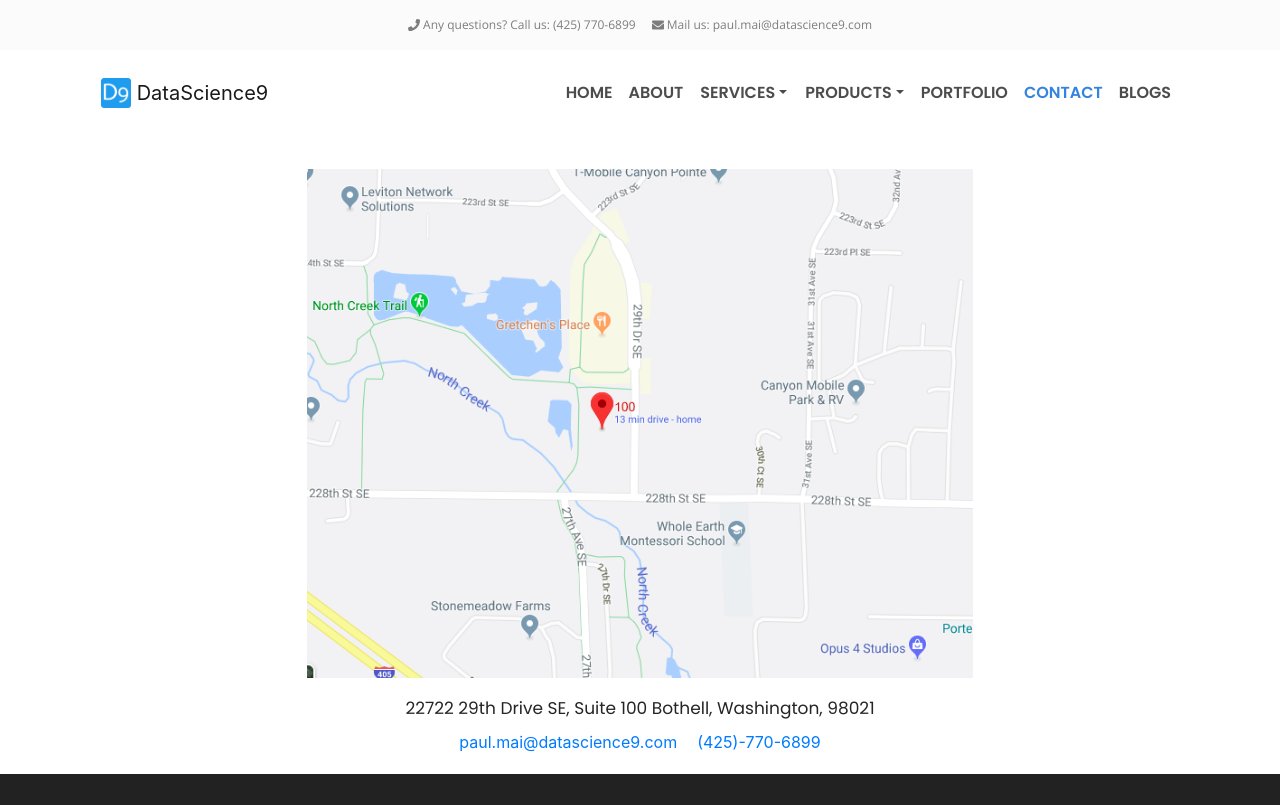
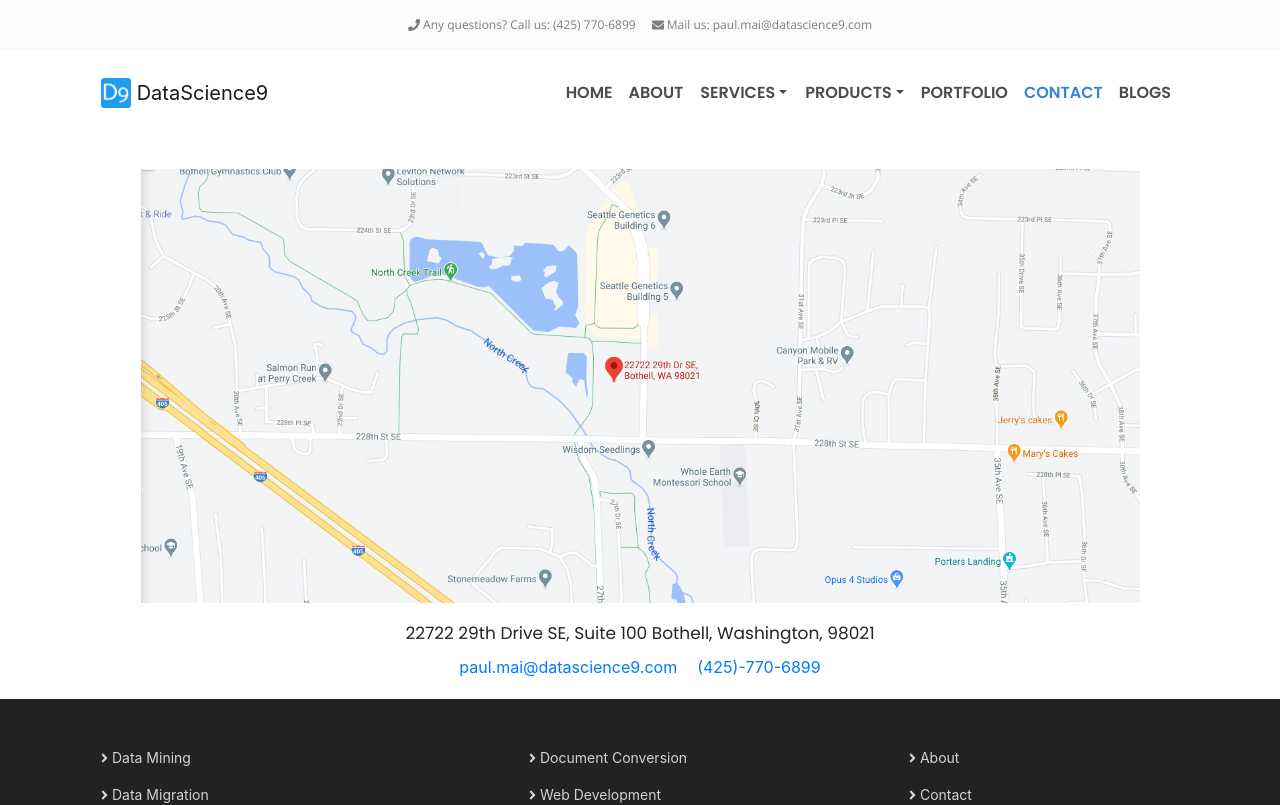
Before and after one commit to gmai2006/reactdatascience9, a React (Create React App) app: page /contact in a window 1280 px wide. Shown: the top 805 px of the page. Built offline with nearby package versions, Linux system fonts and the light colour scheme.

Commit message:
updated google map location pic

```diff
--- a/src/pages/Contact/style.css
+++ b/src/pages/Contact/style.css
@@ -3,8 +3,8 @@
 }
 
 .location-image {
-    height: 60%;
-    width: 60%;
+    height: 90%;
+    width: 90%;
 }
 
 .contact-text {
```
Also changed, not shown: src/assets/images/location.png.
